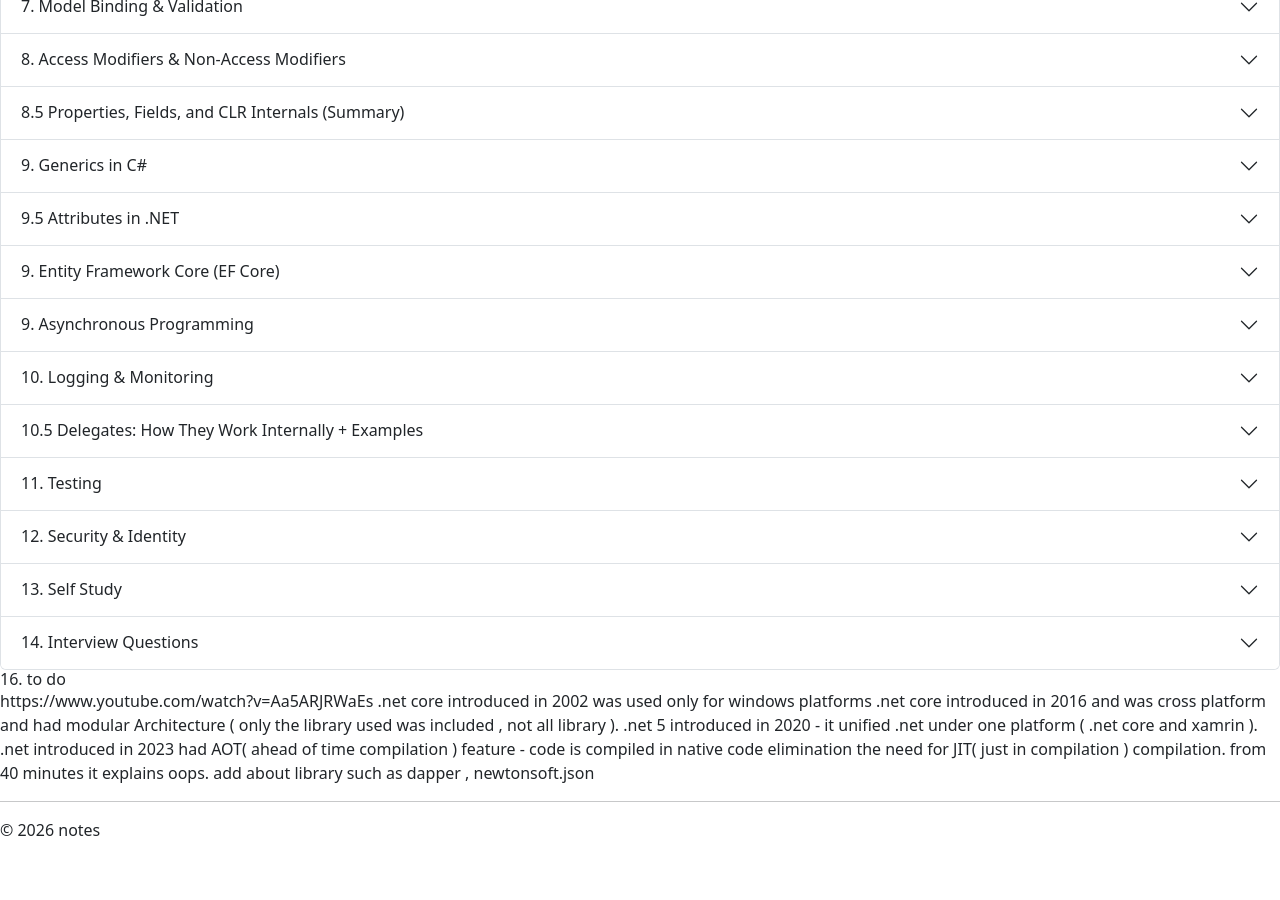
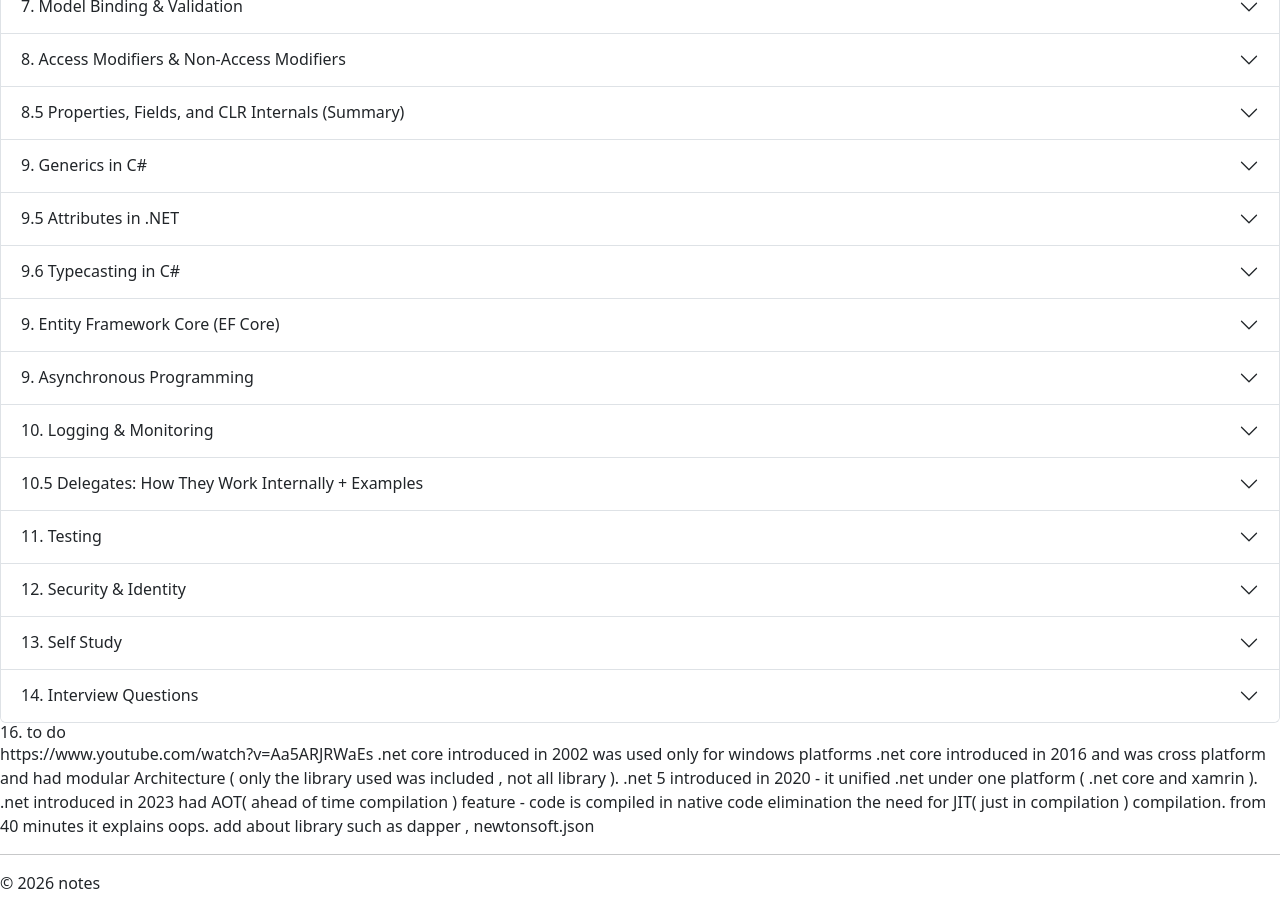
Before and after one commit to harmeet773/notes, a Jekyll site: the page built from dotNet.html, in a window 1280 px wide and 900 px high, scrolled down 616 px. Built offline with Jekyll 4.4.1, drawn with Linux system fonts in a browser that asks for light colours; before the commit the page ends 1474 px from its top, so only the background shows below that; part of the change alters nothing that is shown.

```diff
--- a/dotNet.html
+++ b/dotNet.html
@@ -990,6 +990,108 @@ public void OldMethod() { /* ... */ }
 </code></pre>
 
         <p><strong>Interview Tip:</strong> Attributes provide declarative metadata that frameworks (e.g., ASP.NET Core, EF Core, serializers) use to alter behavior without changing imperative code; custom attributes plus reflection enable cross-cutting concerns like auditing and validation.</p>
+      </div>
+  </div>
+</div>
+
+  <!-- 9.6 Typecasting in C# -->
+  <div class="accordion-item">
+    <h2 class="accordion-header" id="dnHeadingTypecasting">
+      <button
+        class="accordion-button collapsed"
+        type="button"
+        data-bs-toggle="collapse"
+        data-bs-target="#dnTypecasting"
+        aria-expanded="false"
+        aria-controls="dnTypecasting"
+      >
+        9.6 Typecasting in C#
+      </button>
+    </h2>
+    <div
+      id="dnTypecasting"
+      class="accordion-collapse collapse"
+      aria-labelledby="dnHeadingTypecasting"
+      data-bs-parent="#dotnetMainAccordion"
+    >
+      <div class="accordion-body">
+        <p>Typecasting converts a value from one type to another. In C#, casts can be <strong>implicit</strong> (safe, no data loss) or <strong>explicit</strong> (may lose data or fail at runtime for references).</p>
+
+        <h6>Implicit vs Explicit (Numeric Examples)</h6>
+        <pre><code class="language-csharp">int i = 42;
+long l = i;          // implicit widening
+double d = l;        // implicit
+
+double dx = 3.14;
+int ix = (int)dx;    // explicit narrowing (3, truncates)
+</code></pre>
+
+        <h6>Reference Types: Upcasting vs Downcasting</h6>
+        <ul>
+          <li><strong>Upcasting</strong>: Cast from derived to base. Always safe; often implicit.</li>
+          <li><strong>Downcasting</strong>: Cast from base to derived. Requires runtime check; can throw InvalidCastException if incompatible.</li>
+        </ul>
+        <pre><code class="language-csharp">class Animal { public virtual void Speak() =&gt; Console.WriteLine("Animal"); }
+class Dog : Animal { public override void Speak() =&gt; Console.WriteLine("Dog"); }
+
+Dog dog = new Dog();
+Animal a = dog;            // upcasting (implicit)
+a.Speak();                 // "Dog" due to virtual dispatch
+
+// Downcasting
+Dog d2 = (Dog)a;           // explicit; OK because 'a' actually refers to Dog
+// Dog d3 = (Dog)new Animal(); // throws InvalidCastException
+</code></pre>
+
+        <h6>Safe Downcasting: as and is</h6>
+        <pre><code class="language-csharp">Animal a2 = GetAnimal();
+
+Dog? maybeDog = a2 as Dog;     // returns Dog reference or null
+if (maybeDog != null) maybeDog.Speak();
+
+// C# pattern matching with 'is'
+if (a2 is Dog d4) d4.Speak();
+</code></pre>
+
+        <h6>Boxing/Unboxing</h6>
+        <ul>
+          <li><strong>Boxing</strong>: Value type → object heap allocation.</li>
+          <li><strong>Unboxing</strong>: object → value type; requires explicit cast and correct type.</li>
+        </ul>
+        <pre><code class="language-csharp">int v = 10;
+object o = v;           // boxing
+int v2 = (int)o;        // unboxing (must match original value type)
+</code></pre>
+
+        <h6>Convert Class vs Cast Operators</h6>
+        <ul>
+          <li><code>(T)expr</code> uses language/runtime casting rules; for numeric, truncates/overflows unless checked; for references, runtime type check.</li>
+          <li><code>Convert.ToInt32</code>, <code>Convert.ToDouble</code>, etc., support conversions from strings and other types with culture/format handling.</li>
+        </ul>
+        <pre><code class="language-csharp">string s = "123";
+int n = Convert.ToInt32(s);   // parses string
+
+try {
+  int bad = (int)(object)3.5; // InvalidCastException: cannot unbox double to int
+} catch (InvalidCastException) { /* handle */ }
+</code></pre>
+
+        <h6>User-defined Conversions</h6>
+        <p>Types can define <code>implicit</code> and <code>explicit</code> operators to customize casting behavior.</p>
+        <pre><code class="language-csharp">struct Celsius
+{
+    public double Value;
+    public Celsius(double v) =&gt; Value = v;
+
+    public static implicit operator Celsius(double v) =&gt; new Celsius(v);
+    public static explicit operator double(Celsius c) =&gt; c.Value;
+}
+
+Celsius c = 25.0;           // implicit from double
+double temp = (double)c;    // explicit to double
+</code></pre>
+
+        <p><strong>Interview Tip:</strong> Prefer <code>is</code>/<code>as</code> (or pattern matching) for safe reference casts; be mindful of boxing with generics/collections; use user-defined conversions sparingly with clear semantics.</p>
       </div>
     </div>
   </div>
```
